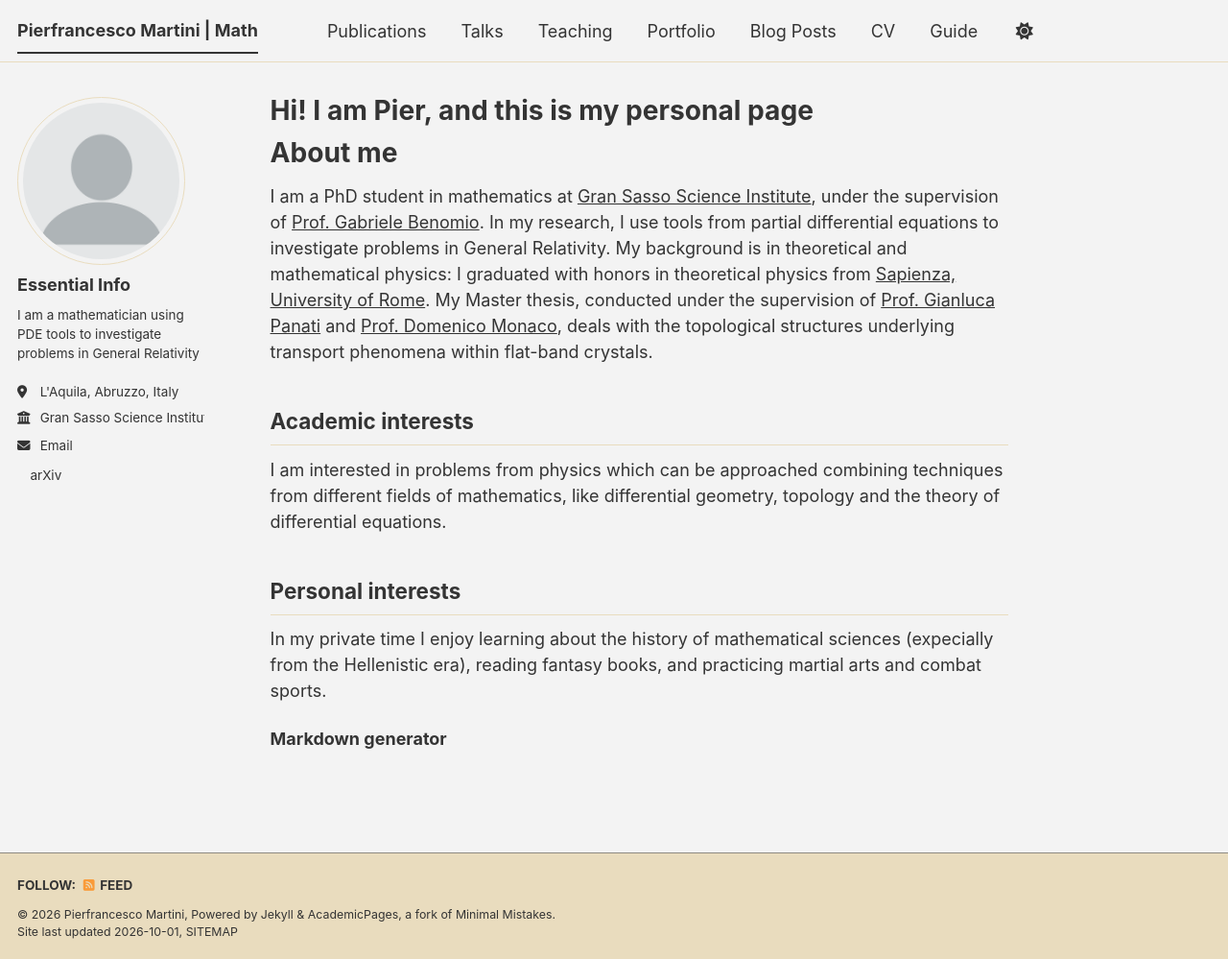
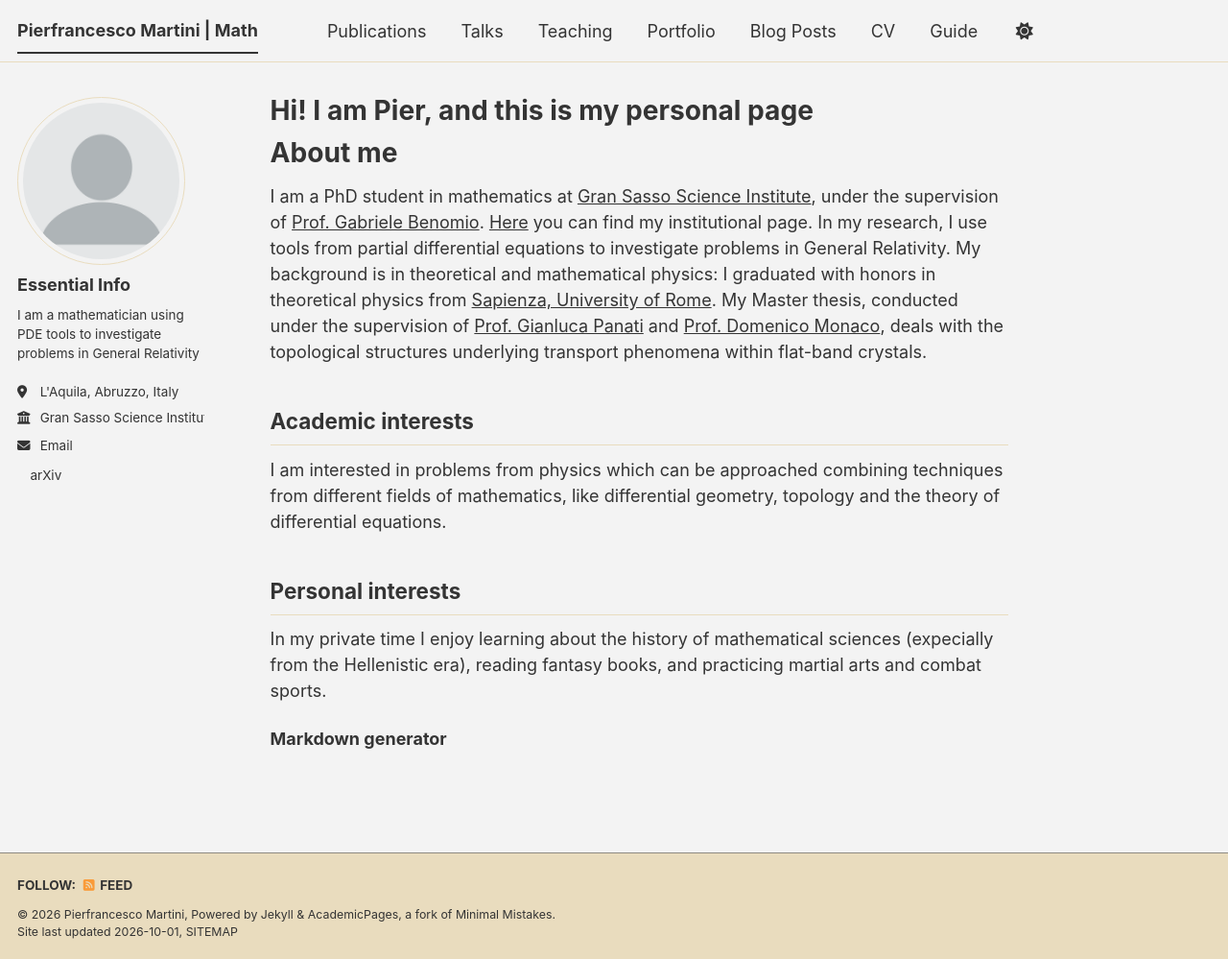
Before and after one commit to pepemartini99/pepemartini99.github.io, a Jekyll site: the page built from _pages/about.md, in a window 1280 px wide and 999 px high. Shown: the whole window at 96% size. Built offline with Jekyll 4.4.1, drawn with Linux system fonts in a browser that asks for light colours; a style sheet for code colours, icons or effects is not loaded.

Commit message:
Update about me section with institutional page link
Added a link to my institutional page for more information.

```diff
--- a/_pages/about.md
+++ b/_pages/about.md
@@ -12,7 +12,8 @@ redirect_from:
 About me
 ======
 
-I am a PhD student in mathematics at [Gran Sasso Science Institute](https://www.gssi.it/), under the supervision of [Prof. Gabriele Benomio](https://sites.google.com/view/benomio). In my research, I use tools from partial differential equations to investigate problems in General Relativity.
+I am a PhD student in mathematics at [Gran Sasso Science Institute](https://www.gssi.it/), under the supervision of [Prof. Gabriele Benomio](https://sites.google.com/view/benomio). [Here](https://www.gssi.it/people/students/students-maths/item/24624-martini-pierfrancesco) you can find my institutional page.
+In my research, I use tools from partial differential equations to investigate problems in General Relativity.
 My background is in theoretical and mathematical physics: I graduated with honors in theoretical physics from [Sapienza, University of Rome](https://www.phys.uniroma1.it/en). My Master thesis, conducted under the supervision of [Prof. Gianluca Panati](https://research.uniroma1.it/researcher/c45d41dd8bebc608e1ec89bcf8bcc79c72cc71e75477d45f79c3128f) and [Prof. Domenico Monaco](https://sites.google.com/view/dmonaco), deals with the topological structures underlying transport phenomena within flat-band crystals.
 
 
```
